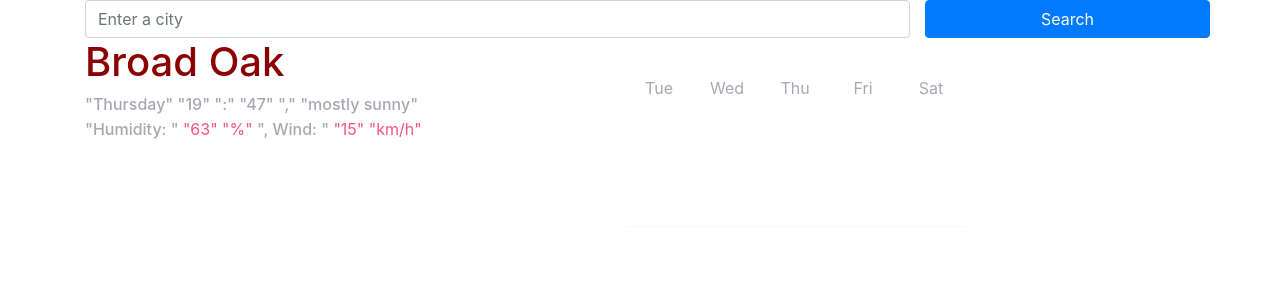
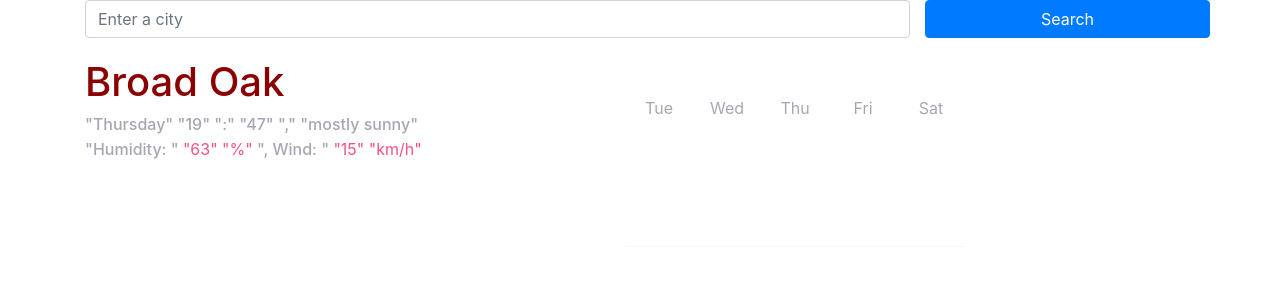
Before and after one commit to Stasy13/Vanilla-Weather-App, a plain HTML site: page index.html in a window 1280 px wide. Drawn offline with nearby package versions, Linux system fonts and the light colour scheme.

Commit message:
Added info style

```diff
--- a/src/style.css
+++ b/src/style.css
@@ -66,3 +66,7 @@ h1 {
 .Weather canvas {
   margin: 10px 0;
 }
+
+.WeatherInfo {
+  margin-top: 20px;
+}
```
